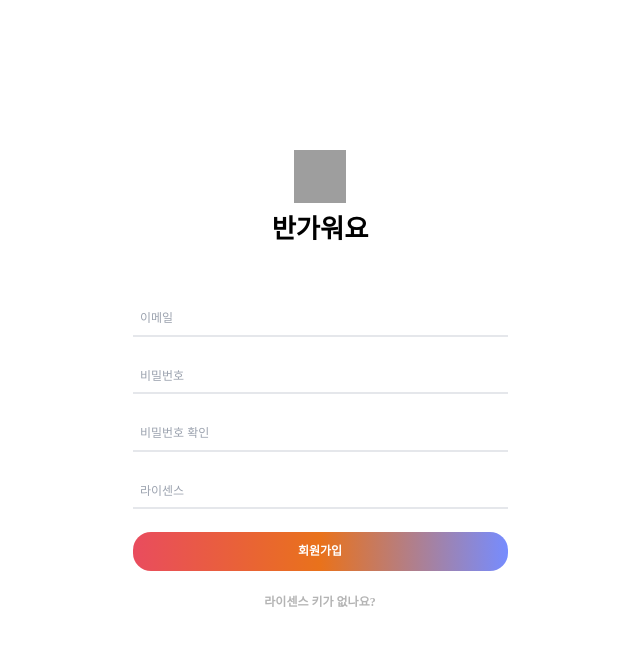
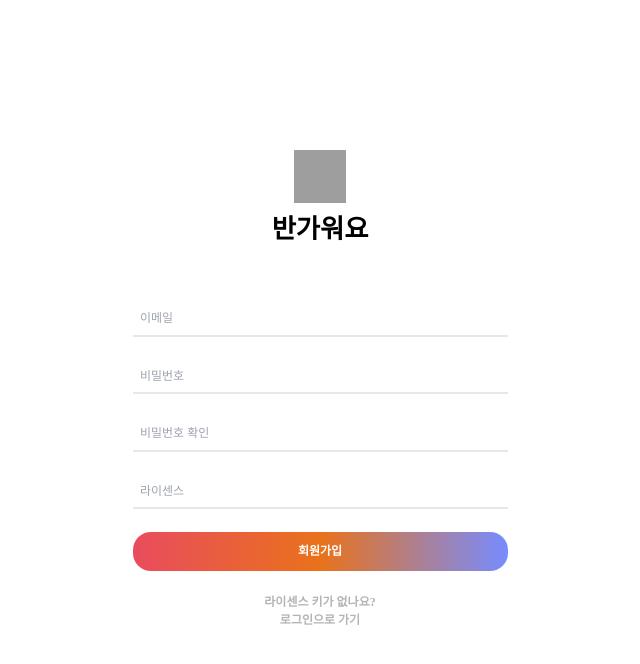
Before and after one commit to jun3047/word_dic, a React (Create React App) app in the folder word-dic-web/: page /signup in a window 1280 px wide. Shown: the top 664 px of the page, without its empty margins (320-960 px from the left). Built offline with nearby package versions, Linux system fonts and the light colour scheme; no server answers; grey boxes are pictures that could not be loaded; a web font is replaced by a local one.

Commit message:
fix: 회원가입 to 로그인 버튼 만듦

```diff
--- a/word-dic-web/src/pages/Login.jsx
+++ b/word-dic-web/src/pages/Login.jsx
@@ -33,7 +33,7 @@ const Login = () => {
 
       alert(res.license)
       setToken(res.license)
-      window.open('/', '_blank');
+      window.location.href = '/'
 
       return alert('로그인 완료')
 
--- a/word-dic-web/src/pages/Register.jsx
+++ b/word-dic-web/src/pages/Register.jsx
@@ -13,6 +13,10 @@ const Reigster = () => {
   const geToTumblbug = () => {
     const url = 'https://tumblbug.com/perfect_emotion_dic';
     window.open(url, '_blank');
+  }
+
+  const geToLogin = () => {
+    window.location.href = '/login'
   }
 
   const handleRegister = async () => {
@@ -84,6 +88,7 @@ const Reigster = () => {
         회원가입
       </button>
       <button onClick={geToTumblbug} className='font-semibold text-[#b4b4b4]'>라이센스 키가 없나요?</button>
+      <button onClick={geToLogin} className='font-semibold text-[#b4b4b4]'>로그인으로 가기</button>
       </div>
     </div>
   );
```
